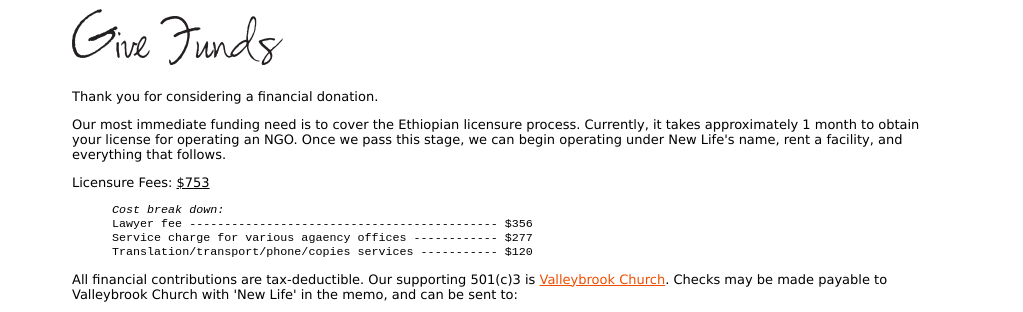
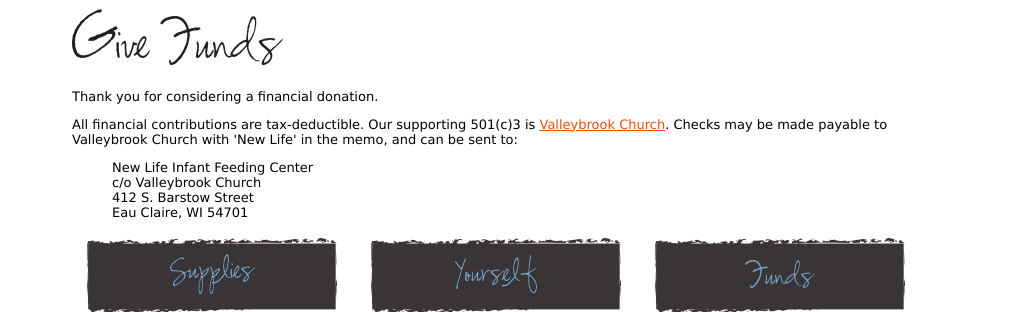
Before and after one commit to wavded/givenewlife, a plain HTML site: page funds.html in a window 1280 px wide. Shown: the part 193-505 px from the top of the page, without its empty margins (128-1151 px from the left). Drawn offline with Linux system fonts and the light colour scheme; a script that the page names is missing; files whose address does not match are found by name.

Commit message:
update to funds page

```diff
--- a/funds.html
+++ b/funds.html
@@ -32,21 +32,6 @@
                 <p>
                     Thank you for considering a financial donation.
                 </p>
-                    Our most immediate funding need is to cover the Ethiopian licensure process.  Currently, it
-                    takes approximately 1 month to obtain your license for operating an NGO.  Once we pass this
-                    stage, we can begin operating under New Life's name, rent a facility, and everything that
-                    follows.
-                </p>
-                <p>
-                    Licensure Fees: <u>$753</u>
-                </p>
-                <blockquote class='gnl-monospace'>
-                    <i>Cost break down:</i><br/>
-
-                    Lawyer fee -------------------------------------------- $356<br/>
-                    Service charge for various agaency offices ------------ $277<br/>
-                    Translation/transport/phone/copies services ----------- $120
-                </blockquote>
                 <p>
                     All financial contributions are tax-deductible.  Our supporting 501(c)3 is <a href="http://valleybrookchurch.org">Valleybrook Church</a>.
                     Checks may be made payable to Valleybrook Church with 'New Life' in the memo, and can be sent to:
--- a/js/Util.js
+++ b/js/Util.js
@@ -45,7 +45,6 @@
 
     if(tumblrEl){
         $.getJSON('http://givenewlife.tumblr.com/api/read/json?num=1&callback=?',function(data){
-            console.log(data);
             var dummy = doc.createElement("p"),
                 post = data.posts[0],
                 type = post.type,
```
